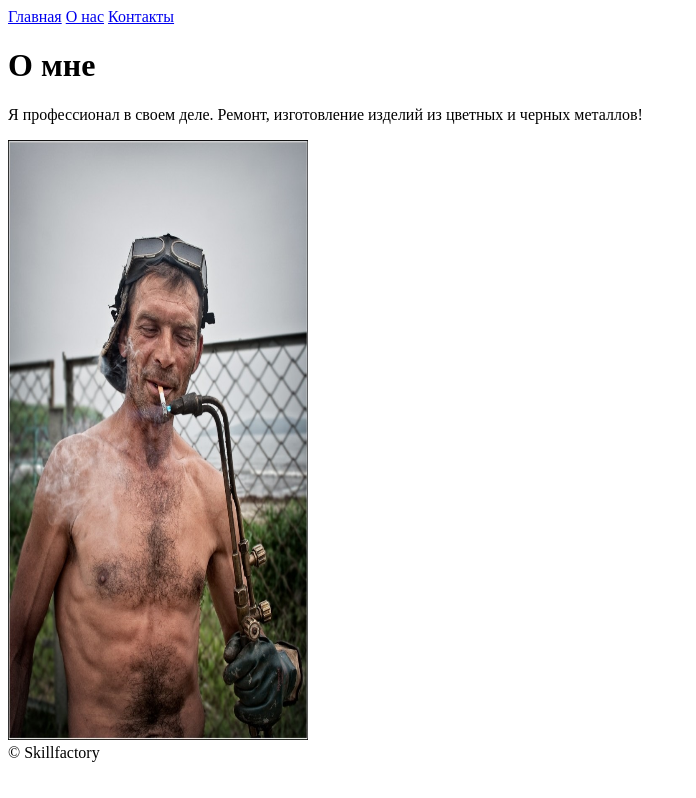
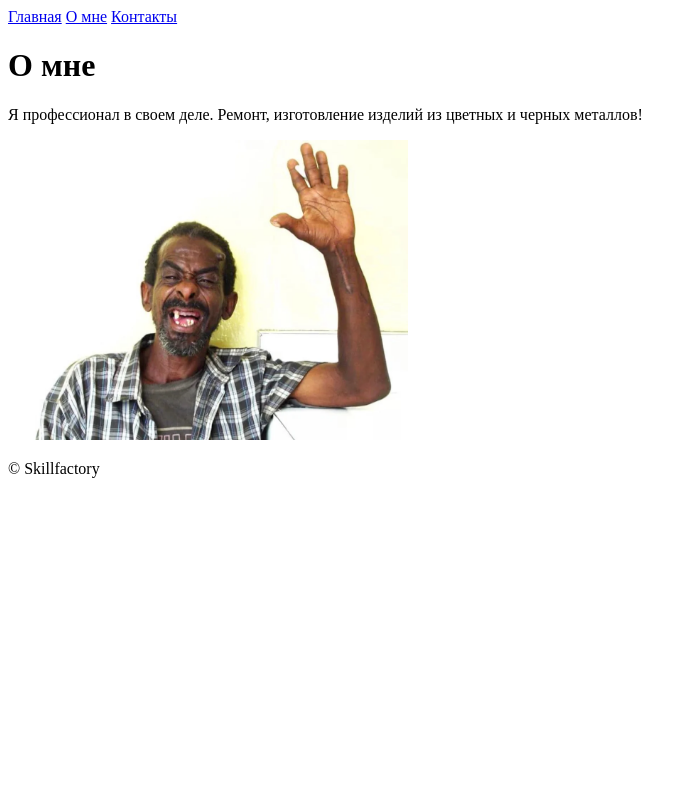
Before and after one commit to sanyapash/site, a plain HTML site: page pages/about.html in a window 1280 px wide. Shown: the whole page, without its empty margins (0-696 px from the left). Drawn offline with Linux system fonts and the light colour scheme; files whose address does not match are found by name.

Commit message:
Finish 10ballov

```diff
--- a/pages/about.html
+++ b/pages/about.html
@@ -8,14 +8,13 @@
 <body>
     <header>
         <a href="../index.html">Главная</a>
-        <a href="#">О нас</a>
+        <a href="#">О мне</a>
         <a href="contacts.html">Контакты</a>
     </header>
     <main>
         <h1>О мне</h1>
         <p>Я профессионал в своем деле. Ремонт, изготовление изделий из цветных и черных металлов!</p>
-        <img src="/images/defck99f.png" width="300" height="600" >
-
+        <p><img src="C:/Users/seqwe/Skilhtml/site/images/scale_1200.png" alt="Я хз почему изображение не выводится" width="400" height="300" ></p>
     </main>
     <footer>
             <span>&copy;&nbsp;Skillfactory</span>
```
Also changed, not shown: index.html (+3 -2 lines), images/defck99f.png (deleted).
